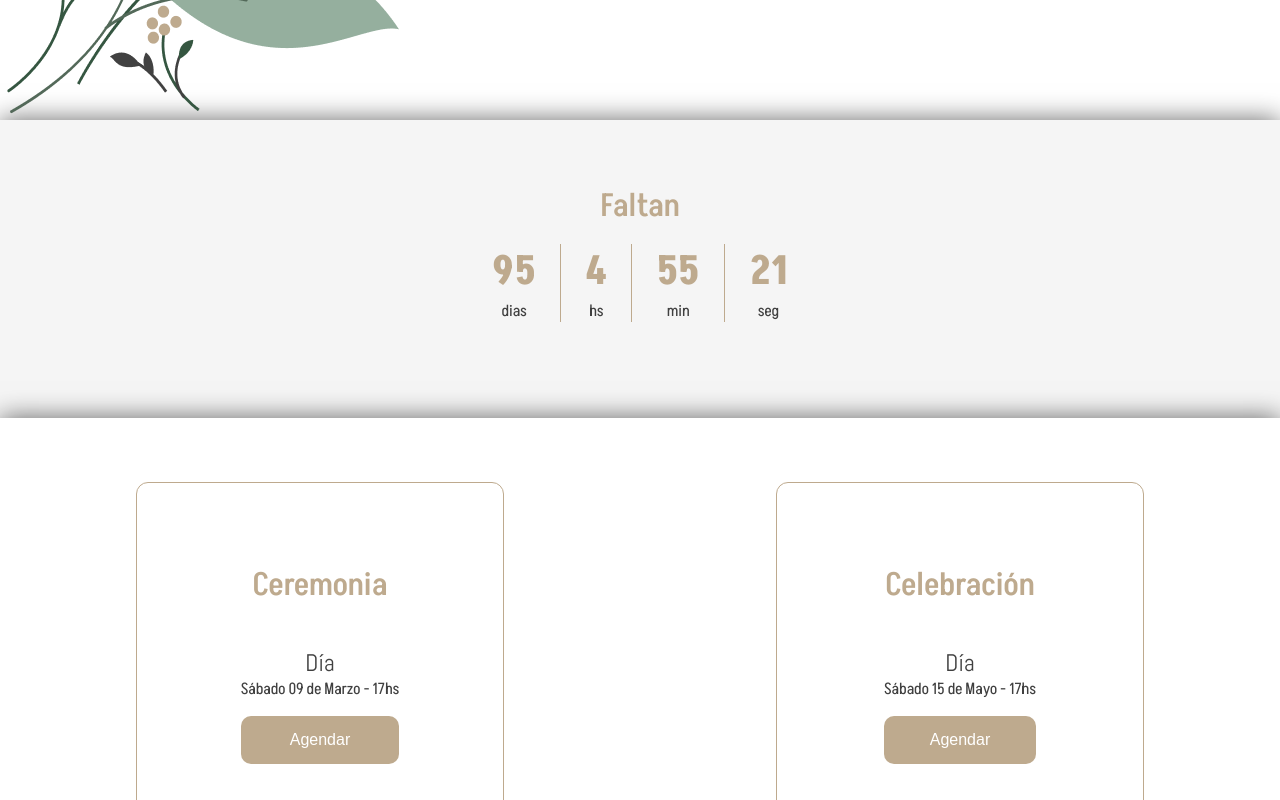
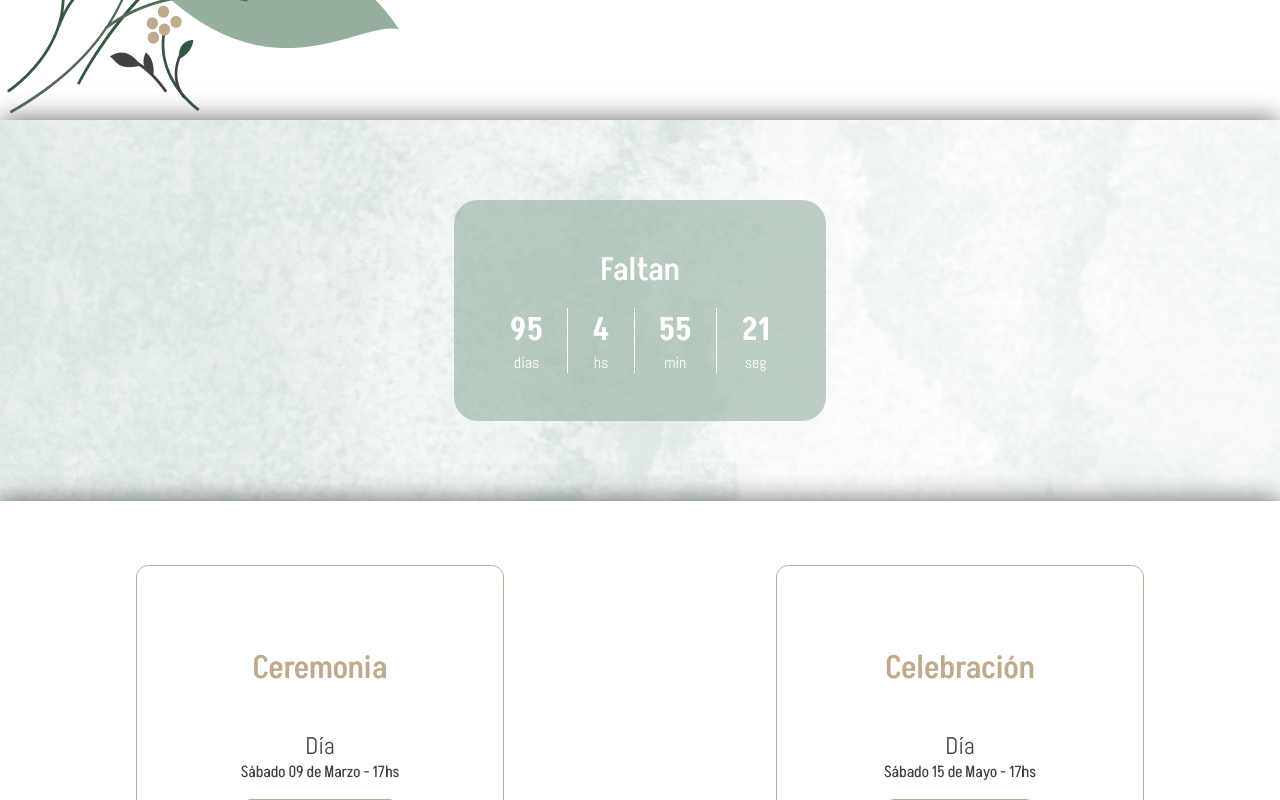
Before and after one commit to joacolarral/pili-y-gonza, a React (Create React App) app: page / in a window 1280 px wide. Shown: the part 680-1480 px from the top of the page. Built offline with nearby package versions, Linux system fonts and the light colour scheme.

Commit message:
added countdown

```diff
--- a/src/App.scss
+++ b/src/App.scss
@@ -12,7 +12,6 @@
 
 .App {
   text-align: center;
-  background-color: #f5f5f5;
   min-height: 100vh;
   color: $primary-color;
   display: flex;
--- a/src/components/Section/index.js
+++ b/src/components/Section/index.js
@@ -8,7 +8,7 @@ const Section = ({ children, secondaryBg, padding }) => {
       <section
         className={styles.section}
         style={{
-          backgroundColor: secondaryBg ? "#f5f5f5" : "#fff",
+          backgroundColor: secondaryBg ? "#EDE3D9" : "#fff",
           padding,
         }}
       >
--- a/src/view/Countdown/Countdown.module.scss
+++ b/src/view/Countdown/Countdown.module.scss
@@ -1,11 +1,24 @@
 @import "../../styles/variables.scss";
 
+.background {
+  background-image: url("../../images/bg_green.png");
+  background-size: cover;
+  background-position: center;
+  background-repeat: no-repeat;
+  padding: 5rem;
+  display: flex;
+  justify-content: center;
+}
 .container {
   display: flex;
   justify-content: center;
   align-items: center;
   flex-direction: column;
   gap: 1rem;
+  padding: 3rem 2rem;
+  border-radius: 24px;
+  background-color: rgba(149, 175, 158, 0.6);
+  color: white;
 }
 
 .countdown {
@@ -20,19 +33,19 @@
   justify-content: center;
   align-items: center;
   padding: 0 1.5rem;
-  border-right: 1px solid $primary-color;
+  border-right: 1px solid;
 }
 .time:last-child {
   border: 0;
 }
 
 .number {
-  font-size: 2.5rem;
-  font-weight: bold;
+  font-size: 2rem;
+  font-weight: 600;
 }
 
 .label {
   font-size: 1rem;
   text-transform: lowercase;
-  color: $secondary-color;
+  font-family: "Abel";
 }
--- a/src/view/Countdown/index.js
+++ b/src/view/Countdown/index.js
@@ -11,14 +11,14 @@ const Countdown = () => {
 
     if (difference > 0) {
       timeLeft = {
-        dias: Math.floor(difference / (1000 * 60 * 60 * 24)),
+        días: Math.floor(difference / (1000 * 60 * 60 * 24)),
         hs: Math.floor((difference / (1000 * 60 * 60)) % 24),
         min: Math.floor((difference / 1000 / 60) % 60),
         seg: Math.floor((difference / 1000) % 60),
       };
     } else {
       timeLeft = {
-        dias: 0,
+        días: 0,
         hs: 0,
         min: 0,
         seg: 0,
@@ -39,7 +39,8 @@ const Countdown = () => {
   });
 
   return (
-    <Section secondaryBg>
+    <Section padding={0}>
+      <div className={styles.background}>
         <div className={styles.container}>
           <h1>Faltan</h1>
           <div className={styles.countdown}>
@@ -51,6 +52,7 @@ const Countdown = () => {
             ))}
           </div>
         </div>
+      </div>
     </Section>
   );
 };
```
Also changed, not shown: src/images/bg_green.png (added). Lines whose indentation alone changed are shown as unchanged.
